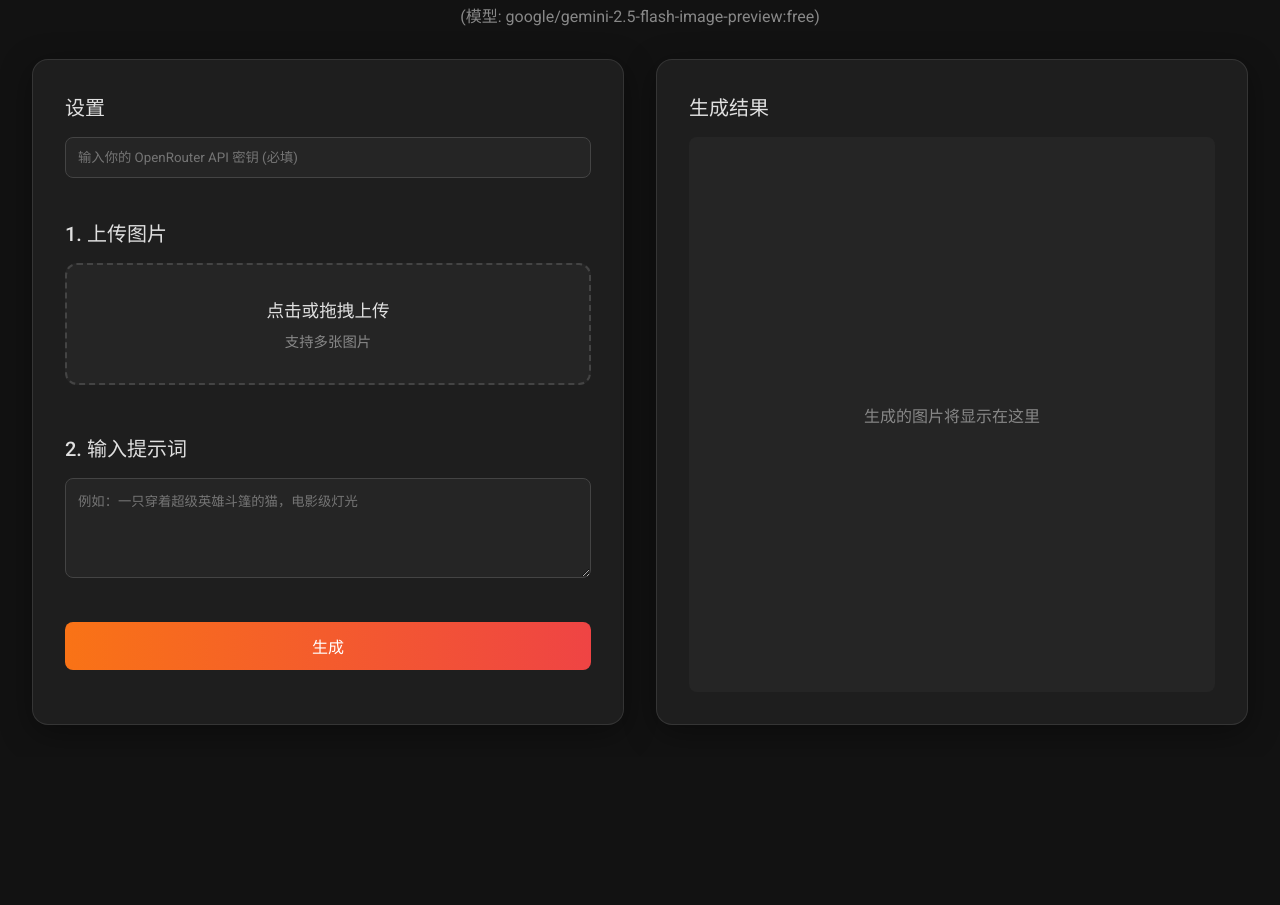
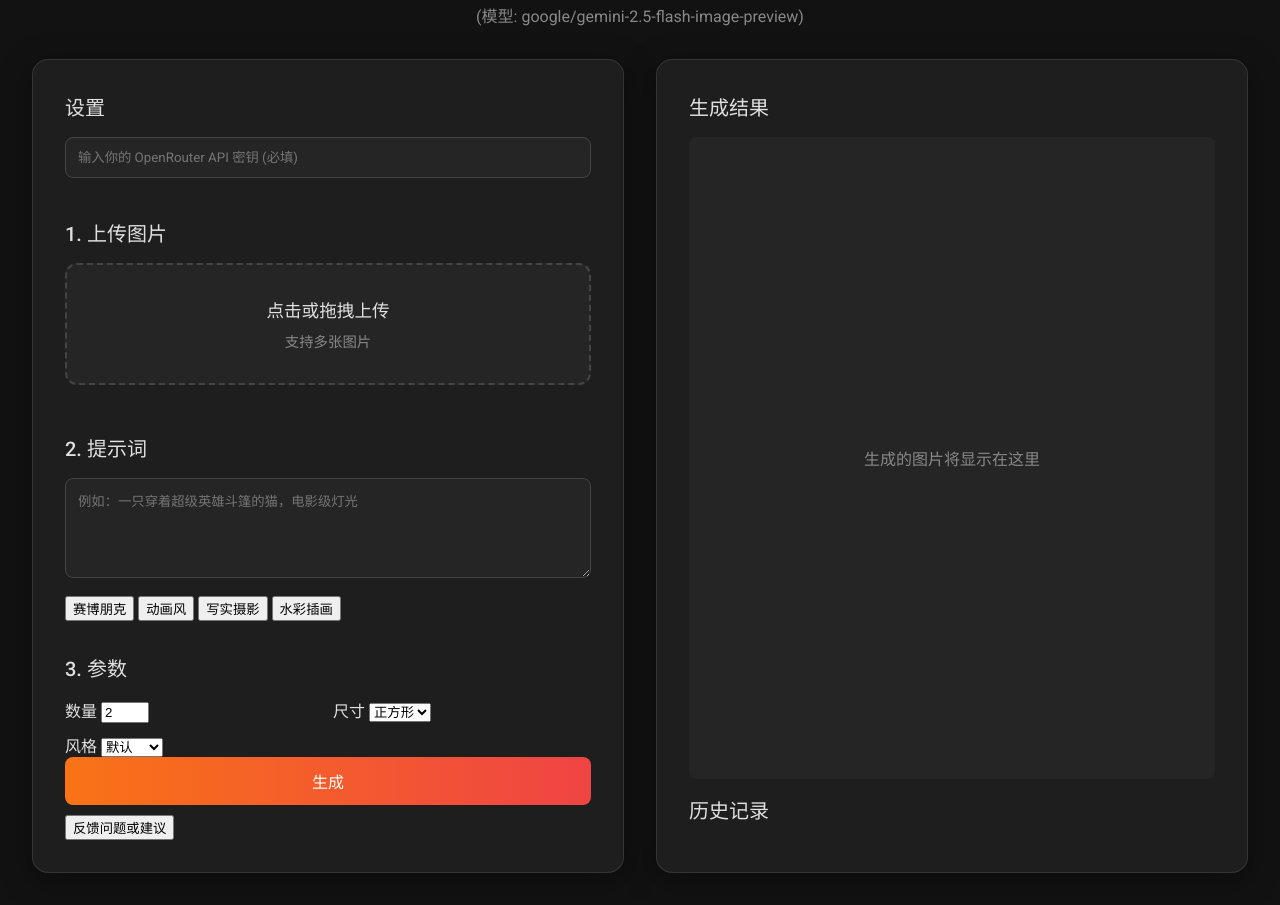
Before and after one commit to baotuo88/nano-banana, a plain HTML site: page static/index.html in a window 1280 px wide. Shown: the part 137-1042 px from the top of the page. Before the commit the page ends 894 px from the top, so only its background shows below. Drawn offline with Linux system fonts and the light colour scheme; no server answers.

Commit message:
Update index.html

```diff
--- a/static/index.html
+++ b/static/index.html
@@ -1,21 +1,23 @@
 <!DOCTYPE html>
 <html lang="zh-CN">
 <head>
-    <meta charset="UTF-8">
-    <meta name="viewport" content="width=device-width, initial-scale=1.0">
+  <meta charset="UTF-8" />
+  <meta name="viewport" content="width=device-width, initial-scale=1.0"/>
   <title>nano banana</title>
-    <link rel="icon" href="/bao.jpg" type="image/jpg">
-    <link rel="stylesheet" href="style.css">
+  <link rel="icon" href="/bao.jpg" type="image/jpg"/>
+  <link rel="stylesheet" href="style.css"/>
 </head>
 <body>
-    <h1 class="title">🍌 nano banana</h1>
-    <p class="subtitle">(模型: google/gemini-2.5-flash-image-preview:free)</p>
+  <h1 class="title">🍌 <span>nano banana</span></h1>
+  <p class="subtitle">(模型: google/gemini-2.5-flash-image-preview)</p>
+
   <div class="main-container">
     <div class="controls-container">
       <div class="api-key-section">
         <h2>设置</h2>
         <input type="password" id="api-key-input" placeholder="输入你的 OpenRouter API 密钥 (必填)">
       </div>
+
       <div class="upload-section">
         <h2>1. 上传图片</h2>
         <div class="upload-area">
@@ -29,14 +31,53 @@
       </div>
 
       <div class="prompt-section">
-                <h2>2. 输入提示词</h2>
+        <h2>2. 提示词</h2>
         <textarea id="prompt-input" placeholder="例如：一只穿着超级英雄斗篷的猫，电影级灯光"></textarea>
+
+        <!-- Prompt 模板 -->
+        <div style="margin:6px 0;">
+          <button class="tpl-btn" data-tpl="赛博朋克风霓虹城市，高对比度，镜头光晕">赛博朋克</button>
+          <button class="tpl-btn" data-tpl="皮克斯动画风，柔光，暖色调，Q版">动画风</button>
+          <button class="tpl-btn" data-tpl="写实摄影，浅景深，电影级打光">写实摄影</button>
+          <button class="tpl-btn" data-tpl="水彩插画，柔和配色，细腻笔触">水彩插画</button>
+        </div>
+      </div>
+
+      <!-- 生成参数 -->
+      <div class="param-section">
+        <h2>3. 参数</h2>
+        <div style="display:grid;grid-template-columns:1fr 1fr;gap:10px;">
+          <div>
+            <label>数量</label>
+            <input id="count-input" type="number" min="1" max="4" value="2"/>
+          </div>
+          <div>
+            <label>尺寸</label>
+            <select id="size-input">
+              <option value="square">正方形</option>
+              <option value="portrait">竖版</option>
+              <option value="landscape">横版</option>
+            </select>
+          </div>
+          <div>
+            <label>风格</label>
+            <select id="style-input">
+              <option value="">默认</option>
+              <option value="写实">写实</option>
+              <option value="插画">插画</option>
+              <option value="动漫">动漫</option>
+              <option value="像素风">像素风</option>
+            </select>
+          </div>
+        </div>
       </div>
 
       <button id="generate-btn">
         <span class="btn-text">生成</span>
         <span class="spinner hidden"></span>
       </button>
+
+      <button id="feedback-btn" style="margin-top:10px;">反馈问题或建议</button>
     </div>
 
     <div class="result-container">
@@ -44,8 +85,24 @@
       <div id="result-image-container">
         <p>生成的图片将显示在这里</p>
       </div>
+
+      <h2 style="margin-top:16px;">历史记录</h2>
+      <div id="history-container" style="display:grid;grid-template-columns:repeat(auto-fill, minmax(120px,1fr));gap:10px;"></div>
     </div>
   </div>
+
+  <!-- 反馈弹窗 -->
+  <dialog id="feedback-dialog">
+    <form method="dialog" style="min-width:320px">
+      <h3>提交反馈</h3>
+      <textarea id="feedback-text" placeholder="描述你的问题或建议…" style="width:100%;min-height:120px"></textarea>
+      <div style="display:flex;gap:10px;justify-content:flex-end;margin-top:10px;">
+        <button id="feedback-cancel">取消</button>
+        <button id="feedback-submit" value="submit">提交</button>
+      </div>
+    </form>
+  </dialog>
+
   <script src="script.js"></script>
 </body>
 </html>
```
Lines whose indentation alone changed are shown as unchanged.
